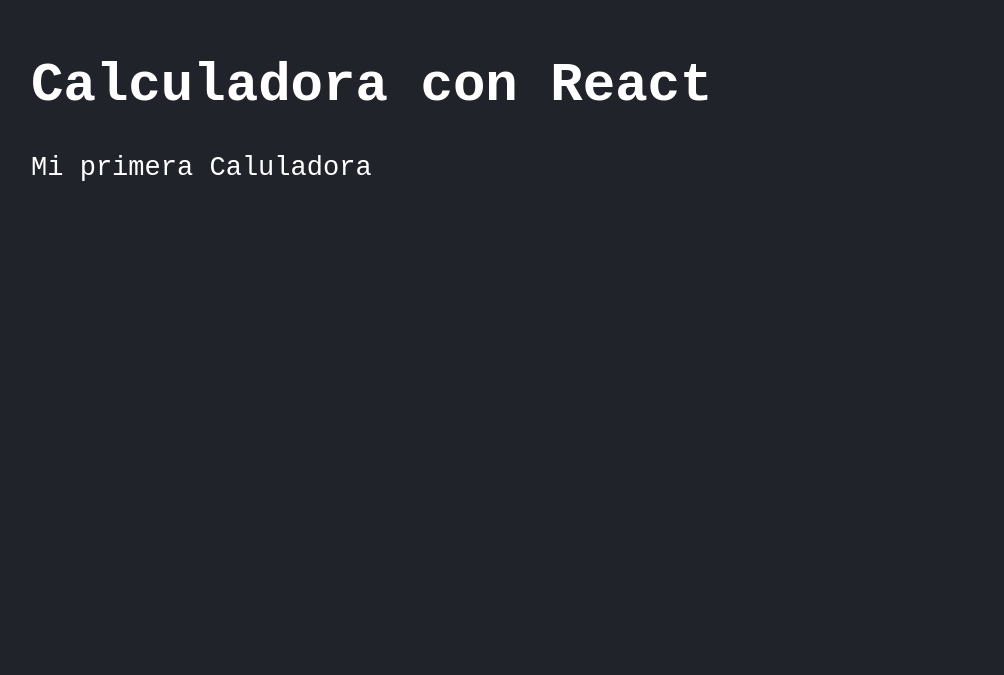
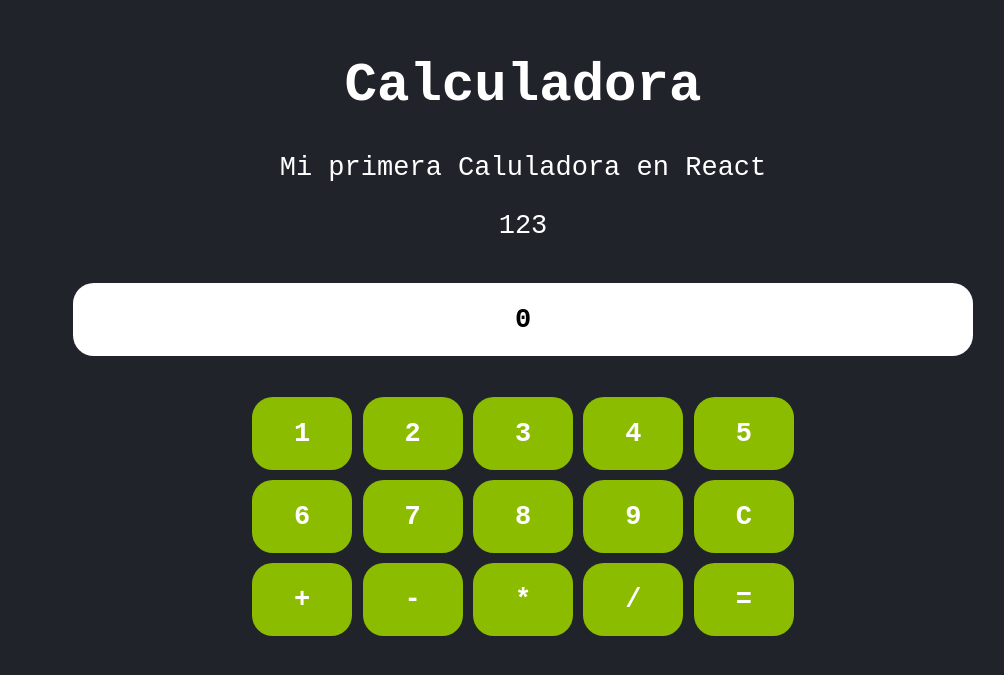
Before and after one commit to Jair-vet/counter-app, a React app: page / in a window 1280 px wide. Shown: the part 129-804 px from the top of the page, without its empty margins (117-1121 px from the left). Built offline with nearby package versions, Linux system fonts and the light colour scheme.

Commit message:
Estructura de la Calculadora lista

```diff
--- a/src/PrimeraApp.js
+++ b/src/PrimeraApp.js
@@ -4,10 +4,46 @@
 //FC
 const PrimeraApp = () => {
 
+    const saludo = 123;
+
+
+
     return (
         <>
-            <h1>Calculadora con React</h1>
-            <p>Mi primera Caluladora</p>
+            <h1>Calculadora </h1>
+            <p>Mi primera Caluladora en React</p>
+            <p>{ saludo }</p>
+
+            <div>
+
+                <div class="result"> 0 </div>
+
+
+                <div class="operaciones">
+                    {/* Numeros */}
+                    <div class="btn"> 1 </div>
+                    <div class="btn"> 2 </div>
+                    <div class="btn"> 3 </div>
+                    <div class="btn"> 4 </div>
+                    <div class="btn"> 5 </div>
+                    <div class="btn"> 6 </div>
+                    <div class="btn"> 7 </div>
+                    <div class="btn"> 8 </div>
+                    <div class="btn"> 9 </div>
+
+                    {/* Botones */}
+                    <div class="btn" > C </div>
+                    <div class="btn" > + </div>
+                    <div class="btn" > - </div>
+                    <div class="btn" > * </div>
+                    <div class="btn" > / </div>
+
+                    <div class="btn" > = </div>
+
+                </div>
+            </div>
+
+
         </>
 
     )
--- a/src/index.css
+++ b/src/index.css
@@ -4,4 +4,41 @@
     font-family:'Courier New', Courier, monospace;
     font-size: 1.3rem;
     padding: 70px;
+    text-align: center;
 }
+
+
+.result{
+    margin: 2rem;
+    background-color: white;
+    color: black;
+    font-weight: 900;
+    padding: 1rem;
+    transition: background-color .3s ease-out;
+    border-radius: 1rem;
+    text-align: center;
+    border: none;
+}
+
+.operaciones{
+    display: grid;
+    grid-template-columns: repeat(5, 100px);
+    justify-content: center;
+    gap: 0.5rem;
+}
+
+.btn {
+    background-color: #8cbc00;
+    color: #FFF;
+    font-weight: 900;
+    padding: 1rem;
+    transition: background-color .3s ease-out;
+    border-radius: 1rem;
+    text-align: center;
+    border: none;
+
+}
+.btn:hover {
+    background-color: #769c02;
+    cursor: pointer;
+}
```
